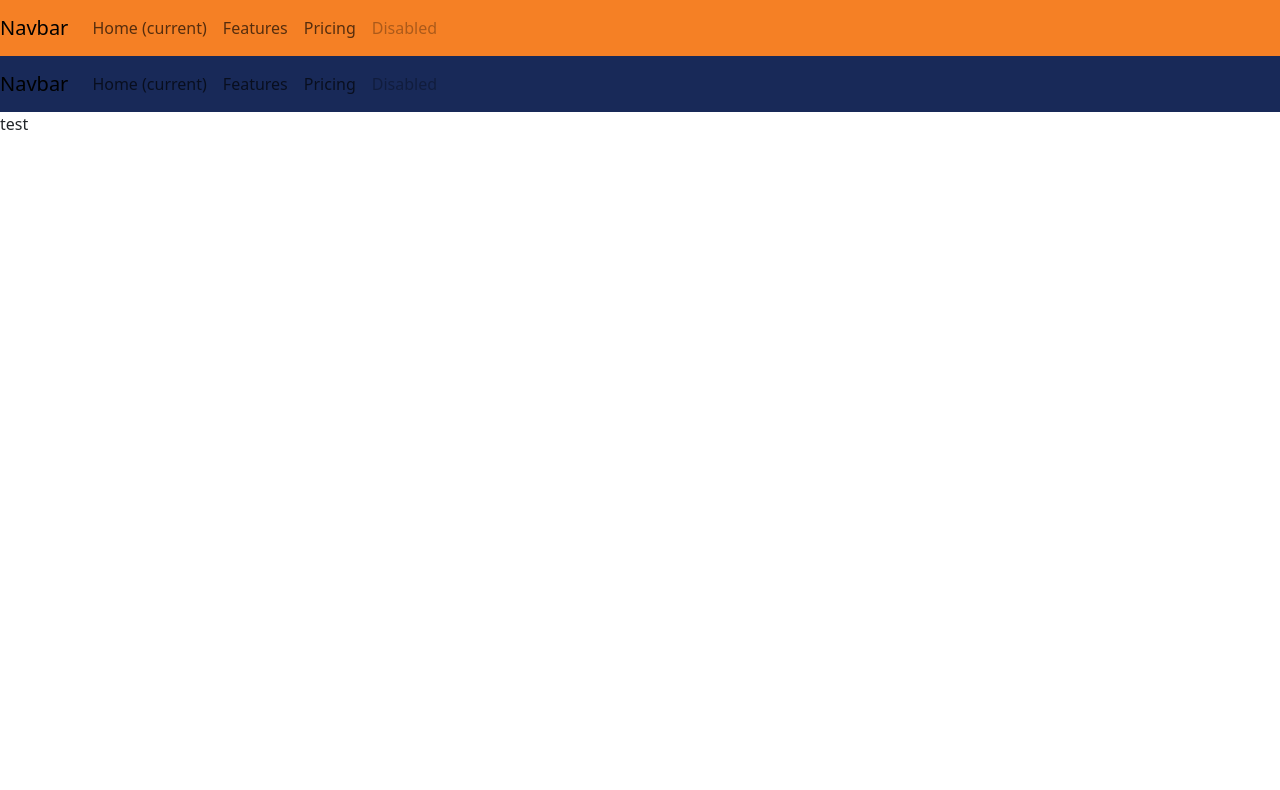
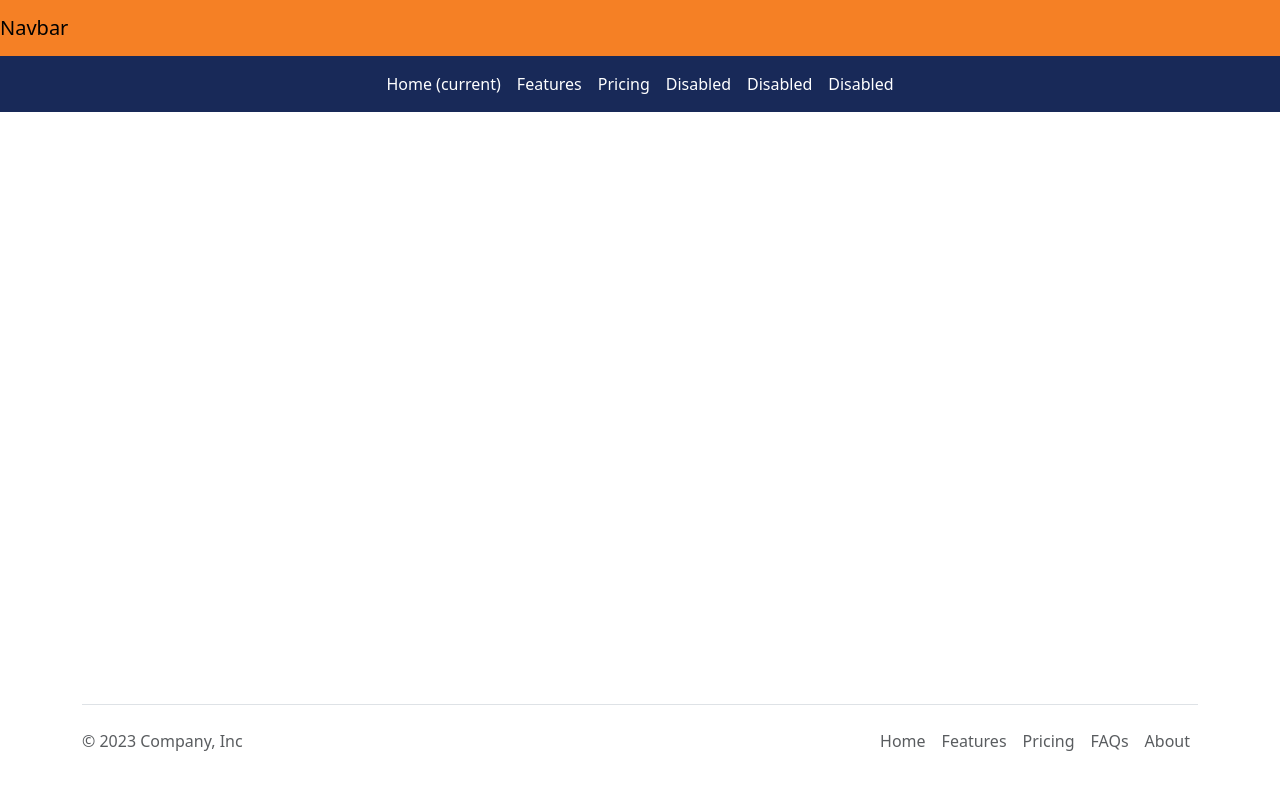
Before and after one commit to VictorCalderonJ/Morton_college, a website: page Homepage.html in a window 1280 px wide. Drawn offline with nearby package versions, Linux system fonts and the light colour scheme.

Commit message:
adding and detail

```diff
--- a/Homepage.html
+++ b/Homepage.html
@@ -7,53 +7,39 @@
     <link rel="stylesheet" href="style.css">
 </head>
 <body>
-
+<div class="h-85">
     <nav class="navbar navbar-expand-lg test1">
         <a class="navbar-brand" href="#">Navbar</a>
         <button class="navbar-toggler" type="button" data-toggle="collapse" data-target="#navbarNav" aria-controls="navbarNav" aria-expanded="false" aria-label="Toggle navigation">
             <span class="navbar-toggler-icon"></span>
         </button>
-    <div class="collapse navbar-collapse" id="navbarNav">
-        <ul class="navbar-nav">
-            <li class="nav-item active">
-                <a class="nav-link" href="#">Home <span class="sr-only">(current)</span></a>
+    </nav>
+
+    <nav class="navbar navbar-expand-lg test">
+        <div class="collapse navbar-collapse d-flex justify-content-center " id="navbarNav1">
+            <ul class="navbar-nav ">
+                <li class="nav-item active ">
+                    <a class="nav-link text-white" href="#">Home <span class="sr-only">(current)</span></a>
                 </li>
                 <li class="nav-item">
-                <a class="nav-link" href="#">Features</a>
+                    <a class="nav-link text-white" href="#">Features</a>
                 </li>
                 <li class="nav-item">
-                <a class="nav-link" href="#">Pricing</a>
+                    <a class="nav-link text-white" href="#">Pricing</a>
                 </li>
                 <li class="nav-item">
-                <a class="nav-link disabled" href="#">Disabled</a>
+                    <a class="nav-link text-white" href="#">Disabled</a>
+                </li>
+                <li class="nav-item">
+                    <a class="nav-link text-white" href="#">Disabled</a>
+                </li>
+                <li class="nav-item">
+                    <a class="nav-link text-white" href="#">Disabled</a>
                 </li>
             </ul>
         </div>
     </nav>
 
-<nav class="navbar navbar-expand-lg test">
-    <a class="navbar-brand" href="#">Navbar</a>
-    <button class="navbar-toggler" type="button" data-toggle="collapse" data-target="#navbarNav" aria-controls="navbarNav" aria-expanded="false" aria-label="Toggle navigation">
-        <span class="navbar-toggler-icon"></span>
-    </button>
-    <div class="collapse navbar-collapse" id="navbarNav1">
-        <ul class="navbar-nav">
-            <li class="nav-item active">
-                <a class="nav-link" href="#">Home <span class="sr-only">(current)</span></a>
-            </li>
-            <li class="nav-item">
-                <a class="nav-link" href="#">Features</a>
-            </li>
-            <li class="nav-item">
-                <a class="nav-link" href="#">Pricing</a>
-            </li>
-            <li class="nav-item">
-                <a class="nav-link disabled" href="#">Disabled</a>
-            </li>
-        </ul>
-    </div>
-</nav>
-test
 
     <main class="col unset-padding">
 
@@ -88,8 +74,25 @@ test
         <!--                    <span class="visually-hidden">Next</span>-->
         <!--                </button>-->
         <!--            </div>-->
+    </main>
+</div>
+<div class="container ">
+    <footer class="d-flex flex-wrap justify-content-between align-items-center py-3 my-4 border-top">
+        <p class="col-md-4 mb-0 text-body-secondary">&copy; 2023 Company, Inc</p>
 
-        </main>
+        <a href="/" class="col-md-4 d-flex align-items-center justify-content-center mb-3 mb-md-0 me-md-auto link-body-emphasis text-decoration-none">
+            <svg class="bi me-2" width="40" height="32"><use xlink:href="#bootstrap"/></svg>
+        </a>
+
+        <ul class="nav col-md-4 justify-content-end">
+            <li class="nav-item"><a href="#" class="nav-link px-2 text-body-secondary">Home</a></li>
+            <li class="nav-item"><a href="#" class="nav-link px-2 text-body-secondary">Features</a></li>
+            <li class="nav-item"><a href="#" class="nav-link px-2 text-body-secondary">Pricing</a></li>
+            <li class="nav-item"><a href="#" class="nav-link px-2 text-body-secondary">FAQs</a></li>
+            <li class="nav-item"><a href="#" class="nav-link px-2 text-body-secondary">About</a></li>
+        </ul>
+    </footer>
+</div>
 <script src="https://cdn.jsdelivr.net/npm/bootstrap@5.3.2/dist/js/bootstrap.bundle.min.js" integrity="sha384-C6RzsynM9kWDrMNeT87bh95OGNyZPhcTNXj1NW7RuBCsyN/o0jlpcV8Qyq46cDfL" crossorigin="anonymous"></script>
 </body>
 </html>
--- a/style.css
+++ b/style.css
@@ -1,5 +1,6 @@
 .test{
     background-color: #182958;
+
 }
 .test1{
     background-color: #F58025;
@@ -20,3 +21,7 @@ body{
 .unset-padding{
     padding: unset!important;
 }
+
+.h-85{
+    min-height: 85vh!important;
+}
```
Lines whose indentation alone changed are shown as unchanged.
